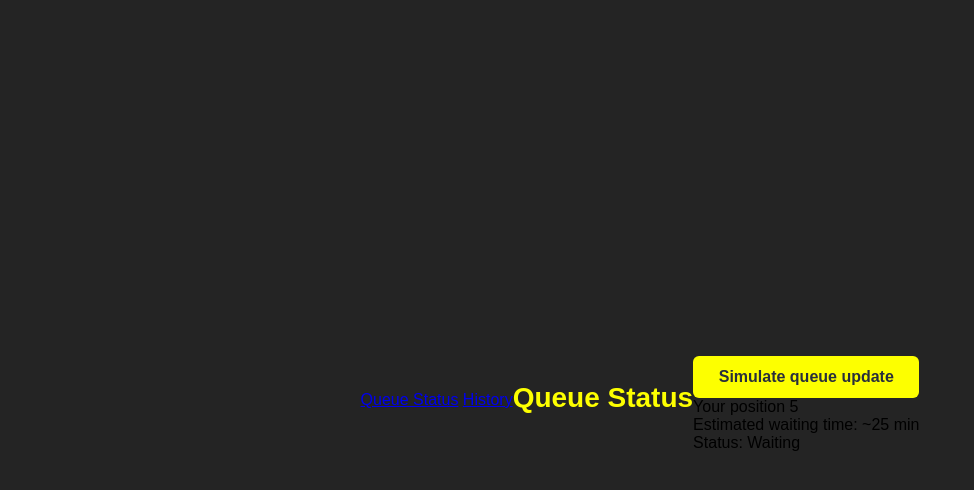
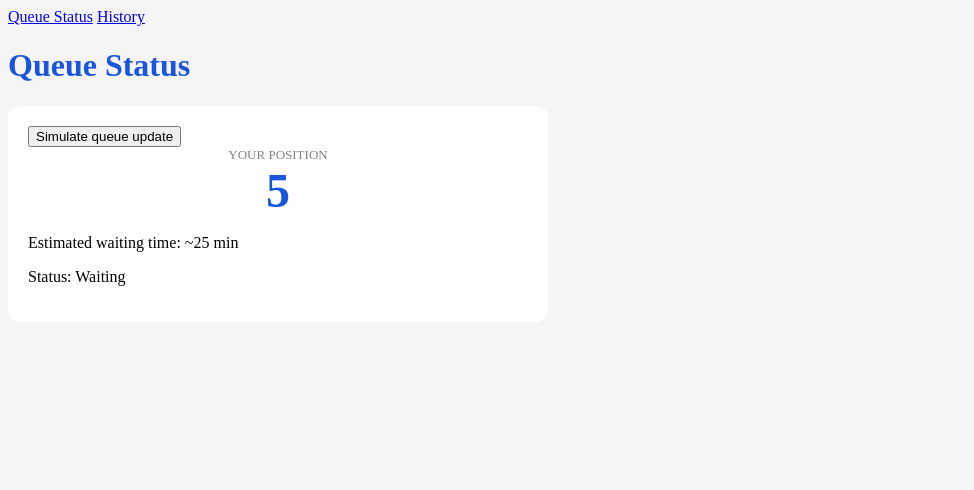
Before and after one commit to squirtleisgoat/4353-Group11-Queuesmart-, a plain HTML site: page frontend/queue-status.html in a window 1280 px wide. Shown: the whole page, without its empty margins (0-974 px from the left). Drawn offline with Linux system fonts and the light colour scheme.

Commit message:
renamed stylesheet

```diff
--- /dev/null
+++ b/frontend/queue-status-styles.css
@@ -0,0 +1,58 @@
+body {
+    font-family: "Times New Roman", serif;
+    background-color: #f5f5f5;
+    color: black;
+}
+
+h1 {
+    color: #1a56db;
+}
+
+.card {
+    background-color: white;
+    border-radius: 12px;
+    padding: 20px;
+    max-width: 500px;
+}
+
+#position {
+    font-size: 48px;
+    font-weight: bold;
+    color: #1a56db;
+    display: block;
+}
+
+.ticket {
+    text-align: center;
+}
+
+.ticket-label {
+    display: block;
+    font-size: 13px;
+    text-transform: uppercase;
+    color: gray;
+}
+
+.notify {
+    position: fixed;
+    top: 20px;
+    right: 20px;
+    background-color: #1a56db;
+    color: white;
+    padding: 12px 20px;
+    border-radius: 8px;
+}
+
+table {
+    width: 100%;
+    border-collapse: collapse;
+}
+
+th, td {
+    padding: 10px;
+    text-align: left;
+}
+
+tr {
+    border-bottom: 1px solid #ddd;
+}
--- a/frontend/queue-status.html
+++ b/frontend/queue-status.html
@@ -3,7 +3,7 @@
 <head>
     <meta charset="UTF-8">
     <title>QueueSmart - Queue Status</title>
-    <link rel="stylesheet" href="styles.css">
+    <link rel="stylesheet" href="queue-status-styles.css">
 </head>
 <body>
 
```
Also changed, not shown: frontend/history.html (+2 -2 lines).
